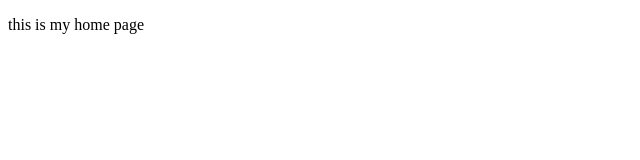
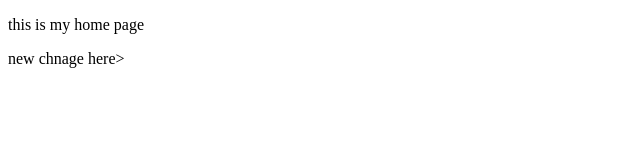
Before and after one commit to SamanthaB-jpg/project1, a plain HTML site: page about.html in a window 1280 px wide. Shown: the whole page, without its empty margins (0-640 px from the left). Drawn offline with Linux system fonts and the light colour scheme.

Commit message:
new chnage

```diff
--- a/about.html
+++ b/about.html
@@ -18,6 +18,9 @@
 
 <!-- Your content will go here -->
 <p>this is my home page</p>
+
+<p>new chnage here></p>
+
 </body>
 
 </html>
```
Also changed, not shown: index.html (+3 -0 lines).
